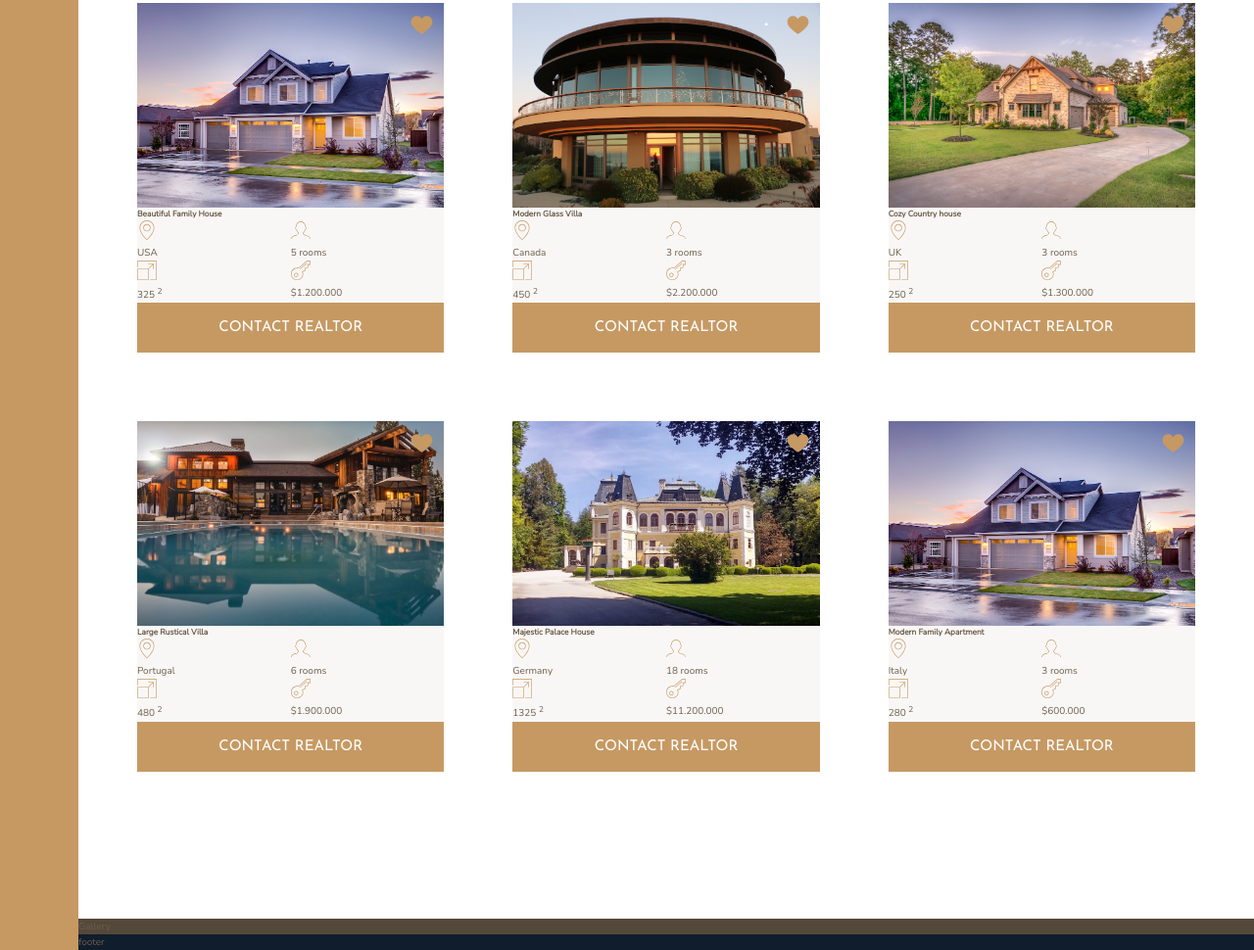
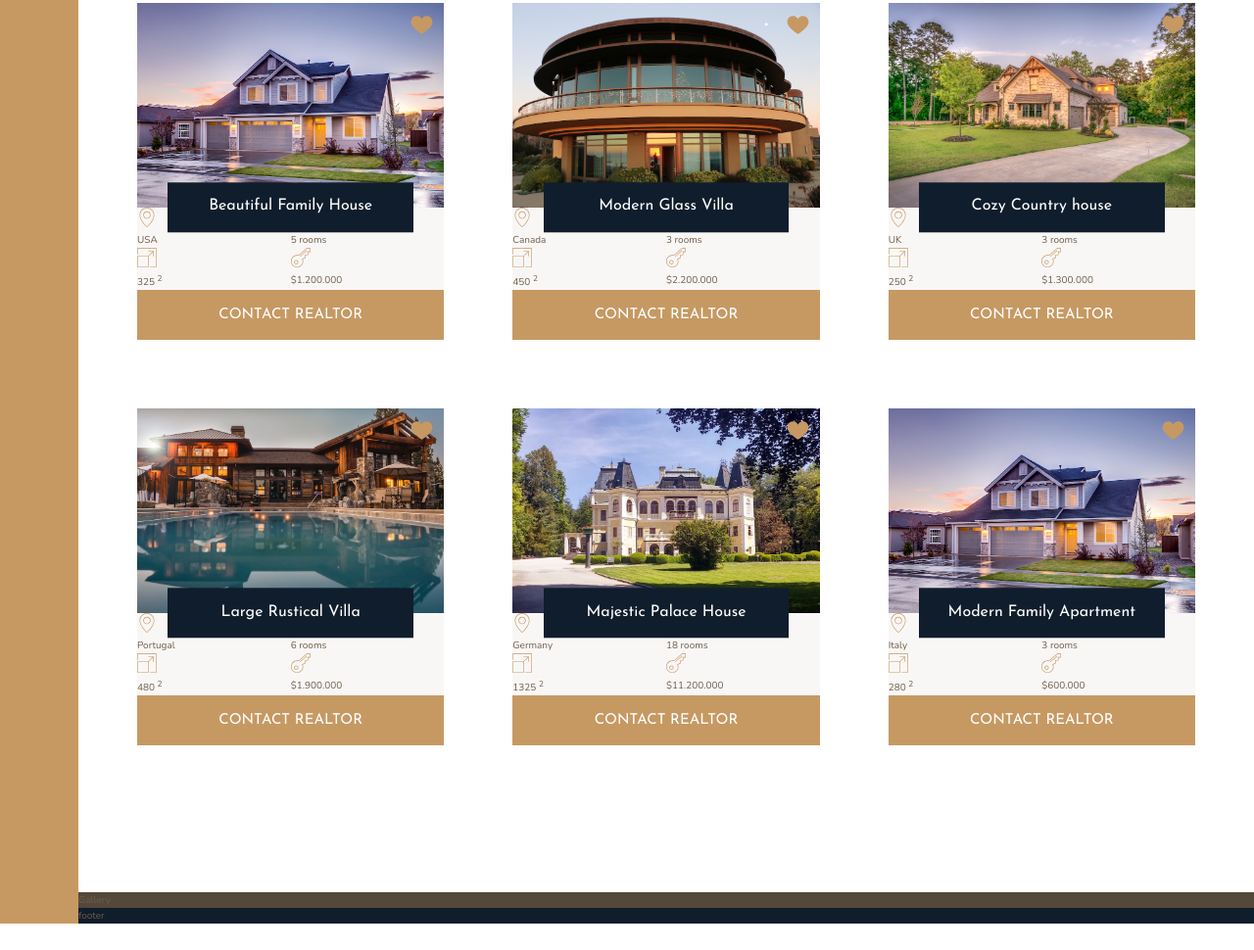
Before and after one commit to OskarAhl/nexter-css-grid, a website: page index.html in a window 1280 px wide. Shown: the part 2025-2995 px from the top of the page at 98% size. After the commit the page ends 2968 px from the top, so only its background shows below. Drawn offline with nearby package versions, Linux system fonts and the light colour scheme.

Commit message:
fix card header

```diff
--- a/sass/_homes.scss
+++ b/sass/_homes.scss
@@ -33,7 +33,20 @@
     }
 
     &__name {
+        grid-row:  1 / 2;
+        z-index: 2;
         grid-column: 1 / -1;
+        justify-self: center;
+        align-self: end;
+        width: 80%;
+        font-family: $font-display;
+        font-size: 1.6rem;
+        text-align: center;
+        padding: 1.25rem;
+        background-color: $color-secondary;
+        color: #FFF;
+        font-weight: 400;
+        transform: translateY(50%);
     }
 
     &__location,
```
Also changed, not shown: css/style.css.
